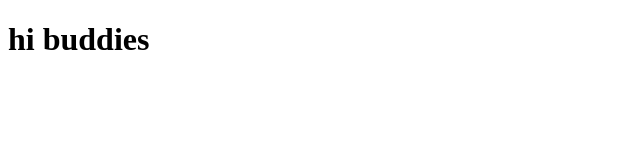
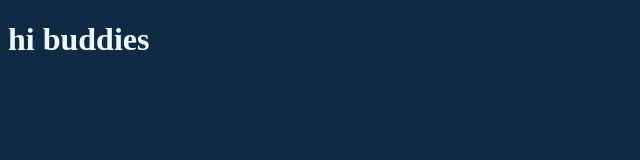
Before and after one commit to davidprabhakaran/davidprabhakaran.github.io, a plain HTML site: page index.html in a window 1280 px wide. Shown: the whole page, without its empty margins (0-640 px from the left). Drawn offline with Linux system fonts and the light colour scheme.

Commit message:
working on

```diff
--- a/index.html
+++ b/index.html
@@ -4,6 +4,7 @@
     <meta charset="UTF-8">
     <meta name="viewport" content="width=device-width, initial-scale=1.0">
     <title>david prabhakaran</title>
+    <link rel="stylesheet" href="style.css">
 </head>
 <body>
     <h1>hi buddies</h1>
--- /dev/null
+++ b/style.css
@@ -0,0 +1,4 @@
+body{
+    background-color: #102a43;
+    color: aliceblue;
+}
```
